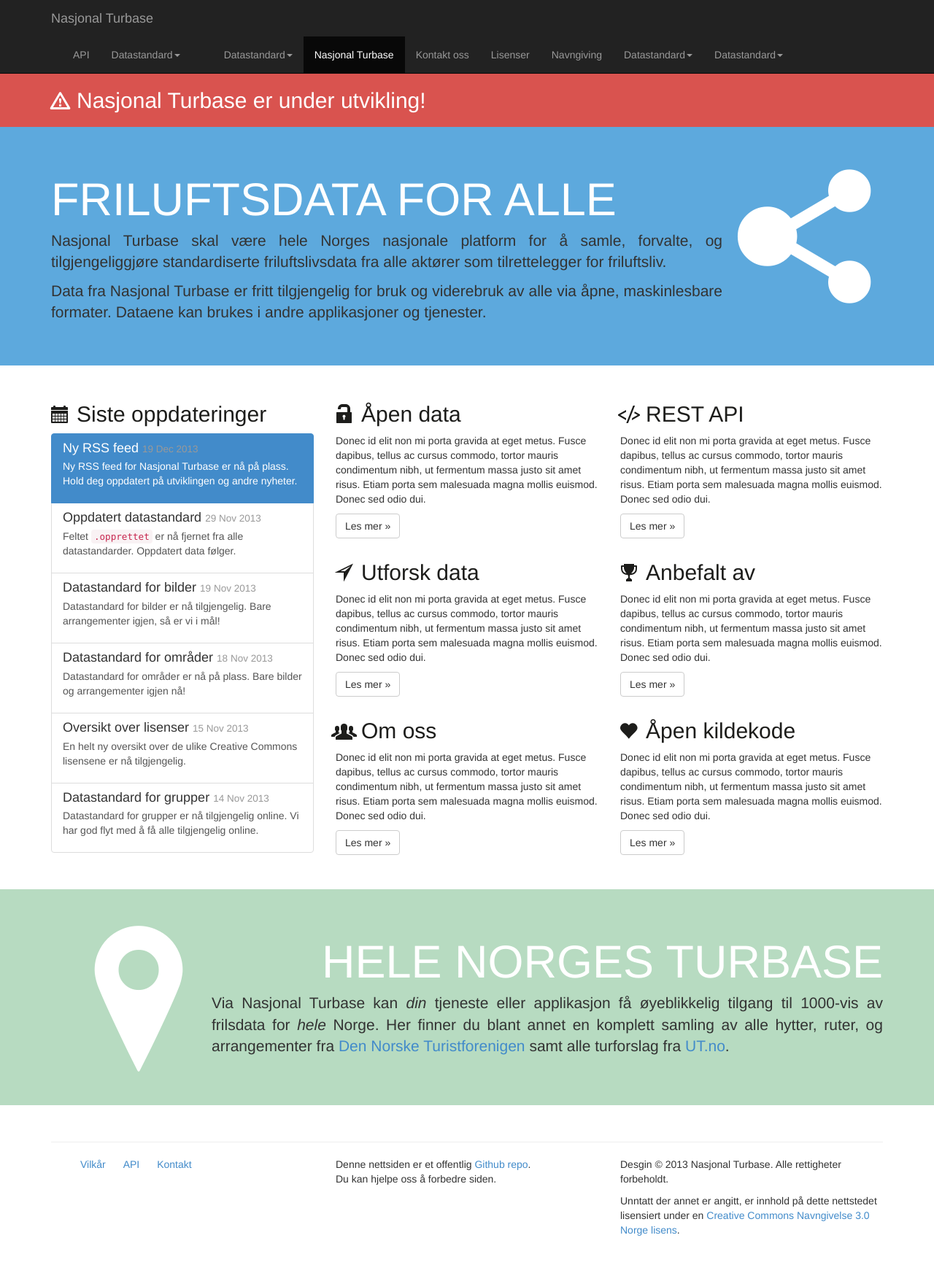
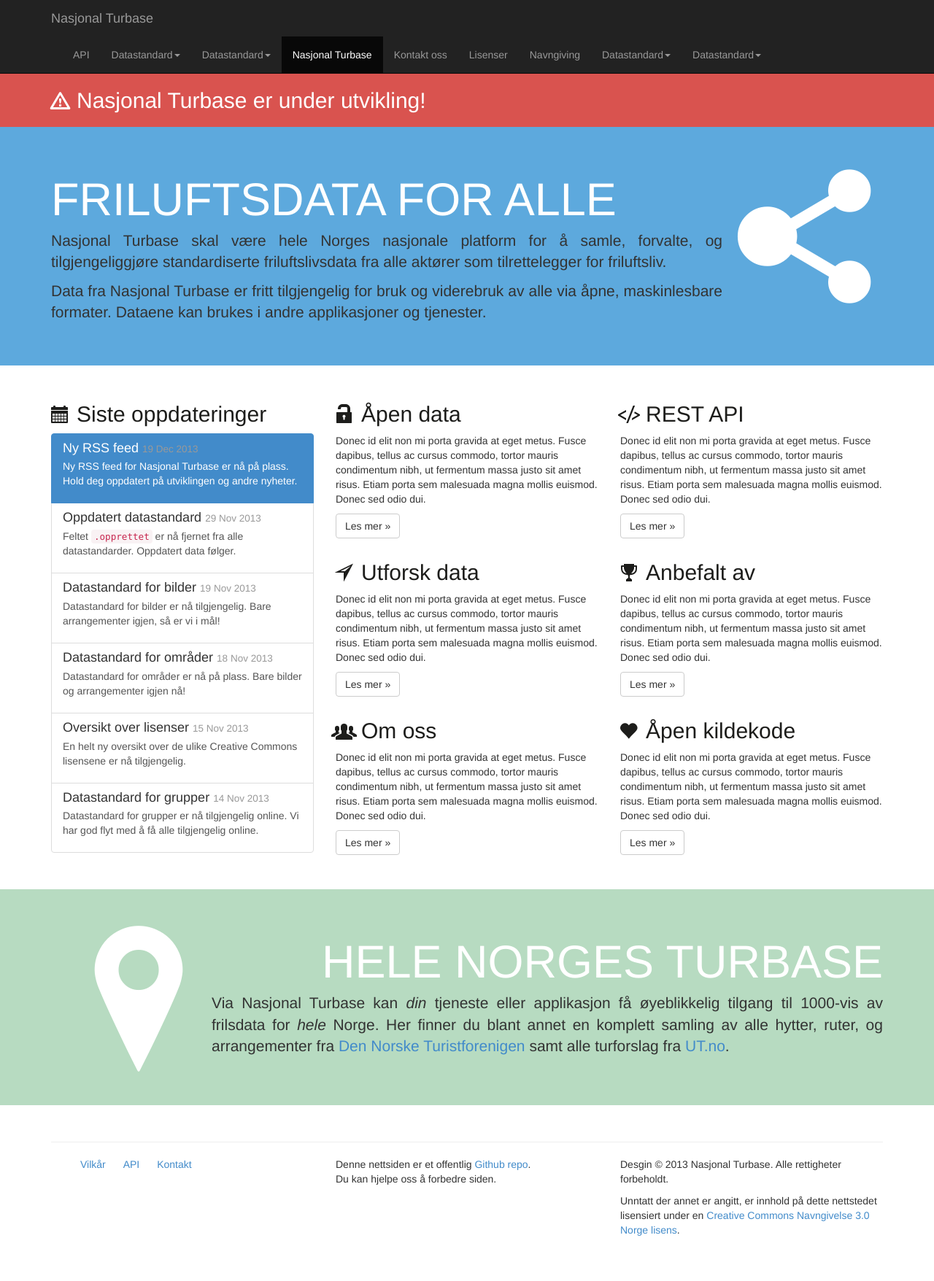
Before and after one commit to Turbasen/www.nasjonalturbase.no, a Jekyll site: the page built from index.html, in a window 1280 px wide. Shown: the whole page at 73% size. Built offline with Jekyll 4.4.1, drawn with Linux system fonts in a browser that asks for light colours; nearby versions of some CDN libraries; Markdown is read by kramdown in place of the engine named in the settings.

Commit message:
Remove XML feed from nav bar

```diff
--- a/_includes/header.html
+++ b/_includes/header.html
@@ -58,7 +58,7 @@
                 {% endif %}
               {% endif %}
 
-              {% unless p.url == '/index.html' or p.hidden == true %}
+              {% unless p.url == '/index.html' or p.url == '/feed.xml' or p.hidden == true %}
                 {% if page.url == p.url %}
                   <li class="active"><a href="{{ p.url }}">{{ p.title }}</a></li>
                 {% else %}
```
